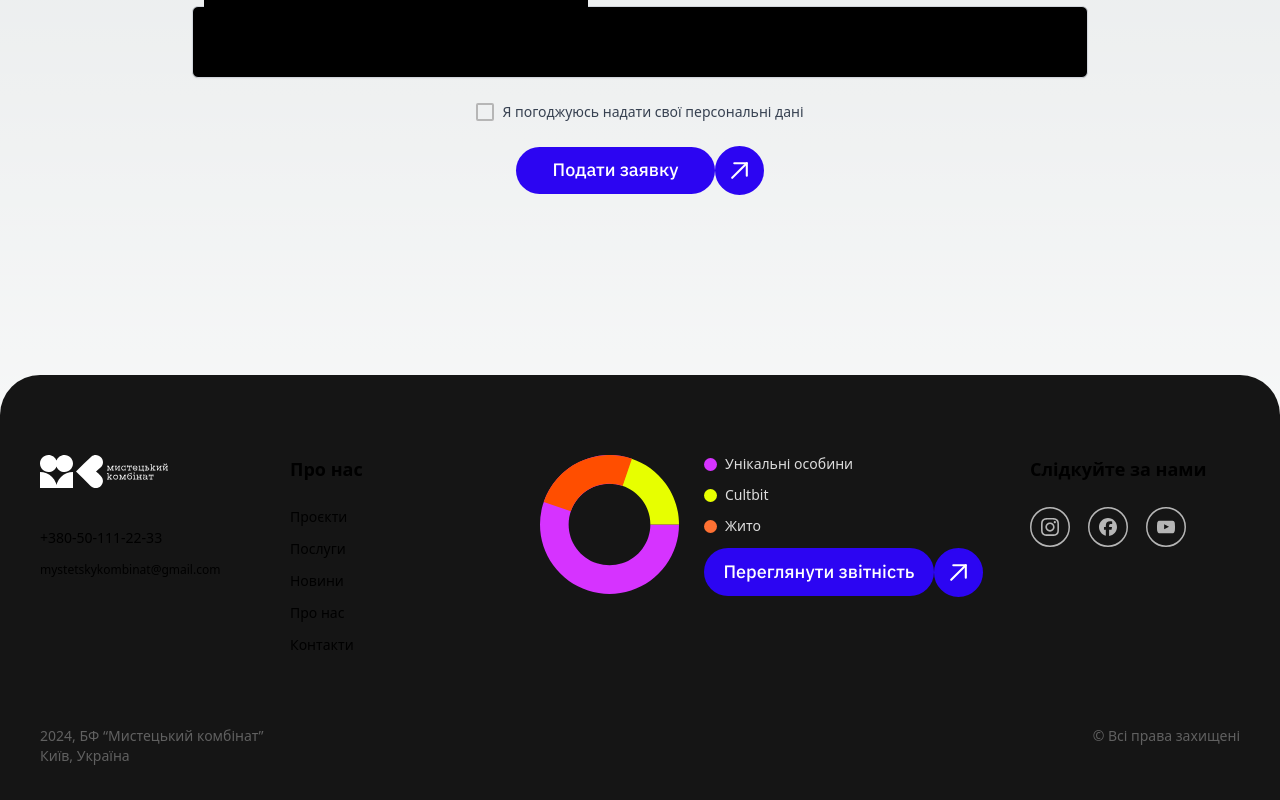
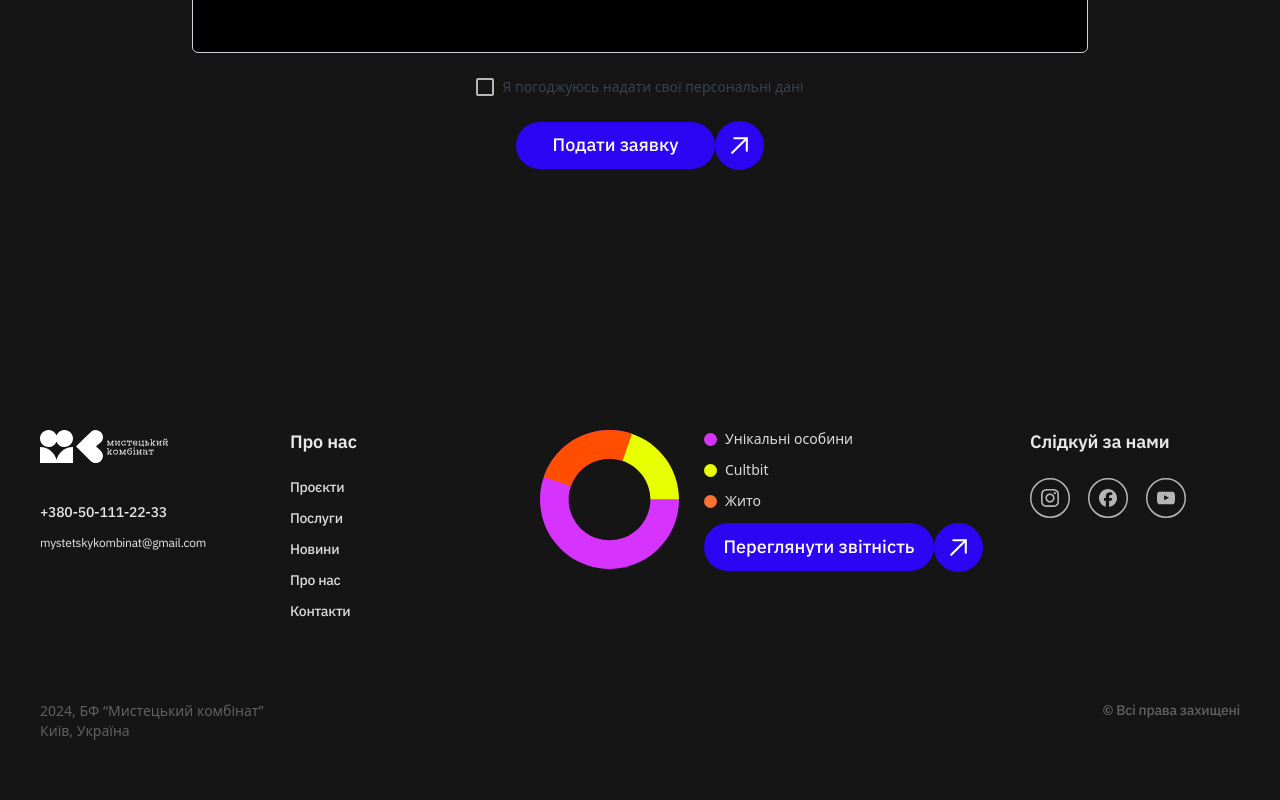
Before and after one commit to kamilka13me/myst_comb, a Next.js app in the folder frontend/: page /portfolio in a window 1280 px wide. Shown: the part 1014-1814 px from the top of the page. Built offline with nearby package versions, Linux system fonts and the light colour scheme.

Commit message:
feat: global fix

```diff
--- a/frontend/app/globals.css
+++ b/frontend/app/globals.css
@@ -3,32 +3,6 @@
 @tailwind base;
 @tailwind components;
 @tailwind utilities;
-
-:root {
-  --foreground-rgb: 0, 0, 0;
-  --background-start-rgb: 214, 219, 220;
-  --background-end-rgb: 255, 255, 255;
-}
-
-@media (prefers-color-scheme: dark) {
-  :root {
-    --foreground-rgb: 255, 255, 255;
-    --background-start-rgb: 0, 0, 0;
-    --background-end-rgb: 0, 0, 0;
-  }
-}
-
-body {
-  color: rgb(var(--foreground-rgb));
-  background: linear-gradient(to bottom, transparent, rgb(var(--background-end-rgb)))
-    rgb(var(--background-start-rgb));
-}
-
-@layer utilities {
-  .text-balance {
-    text-wrap: balance;
-  }
-}
 
 @font-face {
   font-family: "Fixel Display";
--- a/frontend/app/layout.tsx
+++ b/frontend/app/layout.tsx
@@ -13,7 +13,7 @@ export const metadata: Metadata = {
 export default function RootLayout({ children }: { children: React.ReactNode }) {
   return (
     <html lang="en">
-      <body>
+      <body className="bg-base-text_accent">
         <Header />
         <main>{children}</main>
         <Footer />
--- a/frontend/app/portfolio/components/PortfolioForm.tsx
+++ b/frontend/app/portfolio/components/PortfolioForm.tsx
@@ -1,4 +1,4 @@
-'use client'
+"use client";
 import React, { useState } from "react";
 import { useForm, SubmitHandler } from "react-hook-form";
 import InputForm from "./InputForm";
@@ -7,6 +7,7 @@ import CheckboxForm from "./CheckboxForm";
 import { yupResolver } from "@hookform/resolvers/yup";
 import { schema } from "../helpers/validation";
 import { ButtonLink } from "@/shared/ui/ButtonLink";
+import { Text } from "@/shared/ui/Text";
 
 export interface FormInputs {
   firstName: string;
@@ -66,9 +67,16 @@ export default function PortfolioForm() {
         Портфоліо-рев&apos;ю:
       </p>
       <div className="flex justify-center text-center px-0 md:px-5 mb-10 md:mb-20">
-        <h1 className="text-[28px] md:text-3xl">
+        {/* <h1 className="text-[28px] md:text-3xl ">
           Заповніть анкету нижче, щоб ми могли якнайшвидше звʼязатись із вами
-        </h1>
+        </h1> */}
+        <Text
+          Tag="h1"
+          textType="Desktop/H3"
+          color="base/BG_block"
+          text="Заповніть анкету нижче, щоб ми могли якнайшвидше звʼязатись із вами"
+          align="center"
+        />
       </div>
       <form onSubmit={handleSubmit(onSubmit)} className=" mb-[180px]">
         <span className="flex flex-col md:flex-row gap-4">
--- a/frontend/src/shared/ui/Text/Text.tsx
+++ b/frontend/src/shared/ui/Text/Text.tsx
@@ -8,6 +8,7 @@ export type TextTypes =
   | "Desktop/title-s"
   | "Desktop/Body"
   | "Desktop/Subtitle"
+  | "Desktop/Subtext"
   | "Desktop/Button-menu"
   | "Desktop/H2"
   | "Desktop/title-l"
@@ -61,6 +62,7 @@ const TextType: Record<TextTypes, string> = {
     " font-semibold font-fixel-display text-l  leading-[135%] tracking-[-0.24px]",
   "Desktop/Button-menu":
     "text-[#474747] text-sm font-semibold leading-[17.50px] font-ibm-plex-sans",
+  "Desktop/Subtext": "text-3xs  font-ibm-plex-sans font-normal  tracking-[-0.24px]",
 };
 
 const TextAlignClass: Record<TextAlign, string> = {
--- a/frontend/src/vievs/MainPage/ui/OurServices.tsx
+++ b/frontend/src/vievs/MainPage/ui/OurServices.tsx
@@ -91,8 +91,8 @@ const OurServices = () => {
       opacity: "0.05",
       title: "Бухгалтерська та юридична допомога",
       text: "Усні та письмові консультації щодо правових питань, обліку та оподаткування від професіоналів.",
-      titleColor: "base/BG_block",
-      textColor: "base/text",
+      titleColor: "base-bg-block",
+      textColor: "base-text",
       img: Bricks,
       link: "linkTo",
     },
@@ -100,8 +100,8 @@ const OurServices = () => {
       opacity: "0.05",
       title: "Портфоліо ревʼю",
       text: "Можливість отримати фідбек про свої роботи від провідних експертів галузі та сформувати шляхи для подальшого вдосконалення.",
-      titleColor: "base/BG_block",
-      textColor: "base/text",
+      titleColor: "base-bg-block",
+      textColor: "base-text",
       img: Heart,
       link: "linkTo",
     },
@@ -109,8 +109,8 @@ const OurServices = () => {
       opacity: "0.05",
       title: "Курси англійської мови",
       text: "Групові онлайн-курси англійської мови від рівня А0 до В2. Мета – зміцнення потенціалу підприємців щодо міжнародної співпраці.",
-      titleColor: "base/BG_block",
-      textColor: "base/text",
+      titleColor: "base-bg-block",
+      textColor: "base-text",
       img: SphereSqure,
       link: "linkTo",
     },
--- a/frontend/src/widgets/Footer/ui/Footer.tsx
+++ b/frontend/src/widgets/Footer/ui/Footer.tsx
@@ -5,6 +5,7 @@ import Facebook from "@/shared/assets/icons/SocialFacebook.svg?react";
 import Instagram from "@/shared/assets/icons/SocialInstagram.svg?react";
 import YouTube from "@/shared/assets/icons/SocialYouTube.svg?react";
 import { Icon } from "@/shared/ui/Icon";
+import { Text } from "@/shared/ui/Text";
 import Link from "next/link";
 // import { Link } from '@/shared/ui/Link';
 
@@ -23,15 +24,36 @@ const Footer = () => {
         <div className="flex-1 gap-10 flex justify-between">
           <div className=" w-full  flex flex-col">
             <Icon Svg={LogoWhite} width={128} height={33} />
-            <div className="text-sm text-base/text font-medium mt-10">
+            {/* <div className="text-sm text-base/text font-medium mt-10">
               +380-50-111-22-33
-            </div>
-            <div className="text-xs text-base/text font-regular mt-[14px]">
+            </div> */}
+            <Text
+              Tag="p"
+              textType="Desktop/Subtitle"
+              color="base/text"
+              text="+380-50-111-22-33"
+              className="mt-10"
+            />
+            {/* <div className="text-xs text-base/text font-regular mt-[14px]">
               mystetskykombinat@gmail.com
-            </div>
+            </div> */}
+            <Text
+              Tag="p"
+              textType="Desktop/Subtext"
+              color="base/text"
+              text="mystetskykombinat@gmail.com"
+              className="mt-[14px]"
+            />
           </div>
           <div className="w-full  flex flex-col">
-            <p className="text-base/text font-semibold text-lg">Про нас</p>
+            {/* <p className="text-base/text font-semibold text-lg">Про нас</p> */}
+            <Text
+              Tag="h6"
+              textType="Desktop/Body"
+              color="base/text"
+              className="font-semibold"
+              text="Про нас"
+            />
             <div className="flex flex-col gap-3 mt-6 ">
               {About.map((link, index) => (
                 <Link
@@ -39,7 +61,13 @@ const Footer = () => {
                   className="text-base/text font-medium text-sm"
                   key={index}
                 >
-                  {link.title}
+                  <Text
+                    Tag="p"
+                    textType="Desktop/Subtitle"
+                    color="base/text_light"
+                    text={link.title}
+                  />
+                  {/* {link.title} */}
                 </Link>
               ))}
             </div>
@@ -48,7 +76,13 @@ const Footer = () => {
             <DonutChart />
           </div>
           <div className="w-full  flex flex-col">
-            <div className="font-semibold text-base/text text-lg">Слідкуйте за нами</div>
+            <Text
+              Tag="h6"
+              textType="Desktop/Body"
+              color="base/text"
+              className="font-semibold"
+              text="Слідкуй за нами"
+            />
             <div className="flex gap-[18px] mt-6">
               <Icon Svg={Instagram} height={40} width={40} />
               <Icon Svg={Facebook} height={40} width={40} />
@@ -61,9 +95,16 @@ const Footer = () => {
             2024, БФ “Мистецький комбінат” <br />
             Київ, Україна
           </div>
-          <div className="text-right text-[#606060] text-sm font-medium ">
+          {/* <div className="text-right text-[#606060] text-sm font-medium ">
             © Всі права захищені
-          </div>
+          </div> */}
+          <Text
+            Tag="h6"
+            textType="Desktop/Subtitle"
+            color="base/text_light_2"
+            className="font-medium"
+            text="© Всі права захищені"
+          />
         </div>
       </div>
     </footer>
--- a/frontend/tailwind.config.ts
+++ b/frontend/tailwind.config.ts
@@ -32,6 +32,7 @@ const config: Config = {
         "fixel-display": ['"Fixel Display"', "sans-serif"],
       },
       fontSize: {
+        "3xs": ["12px", "13.2px"],
         "2xs": ["14px", "18.9px"],
         s: "18px",
         l: "24px",
```
